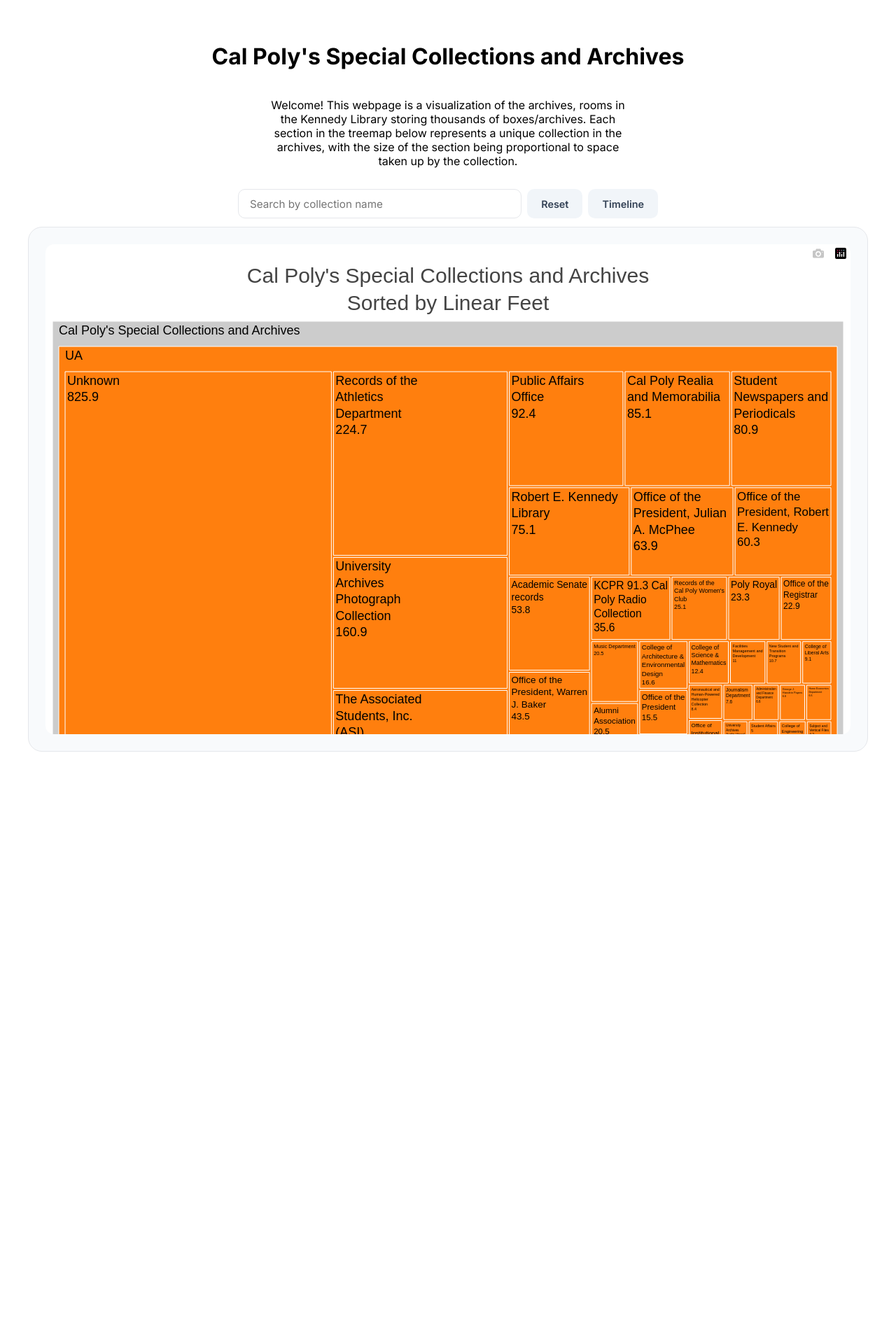
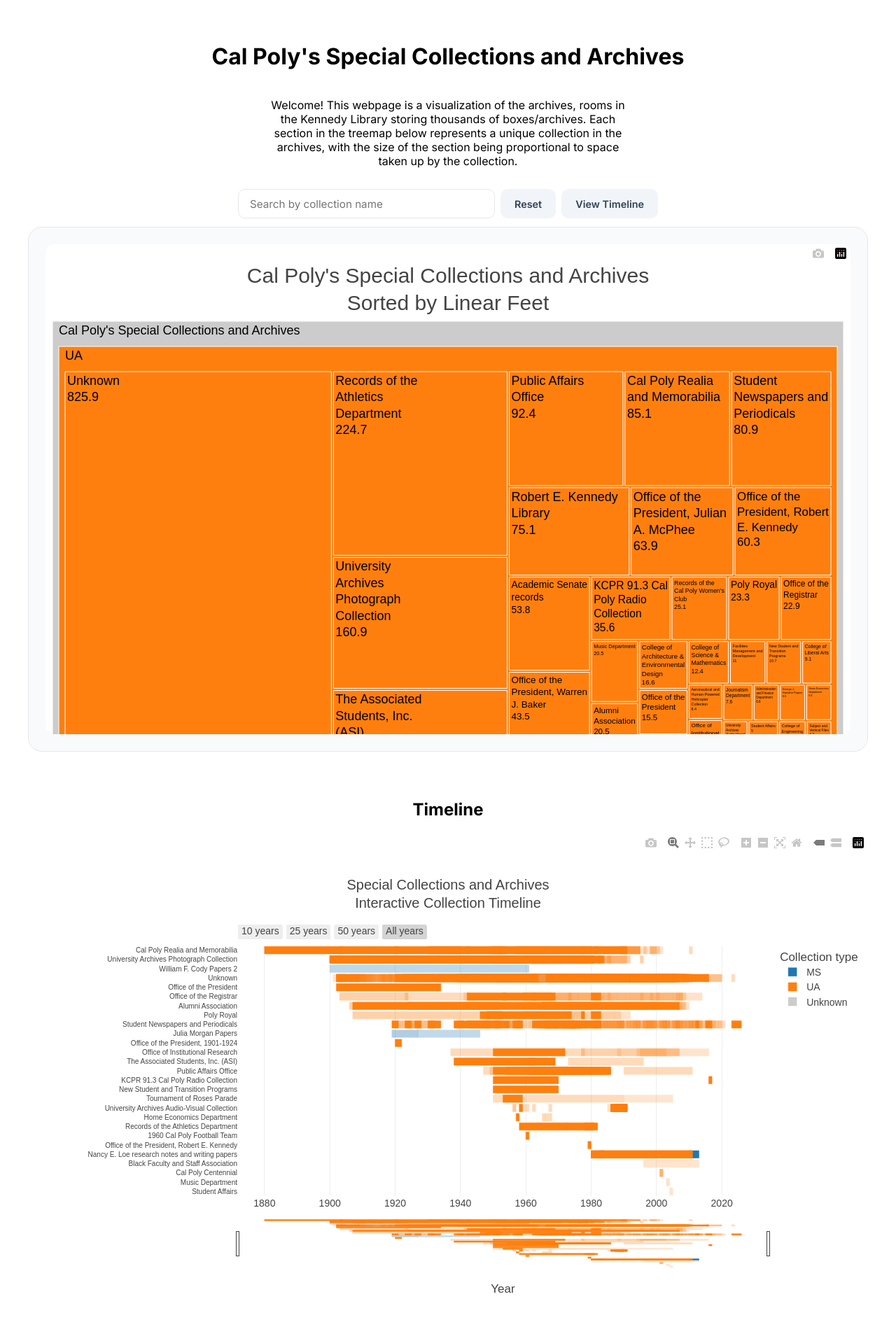
Before and after one commit to kylelin23/visualArchivesProject, a React (Vite) app: page / in a window 1280 px wide. Shown: the top 1886 px of the page at 70% size. Before the commit the page ends 1162 px from the top, so only its background shows below. Built offline with nearby package versions, Linux system fonts and the light colour scheme.

Commit message:
add auto scroller

```diff
--- a/src/App.css
+++ b/src/App.css
@@ -1,5 +1,9 @@
 :root {
   font-family: "Inter", Roboto;
+}
+
+body{
+  scroll-behavior: smooth;
 }
 
 .container {
--- a/src/App.tsx
+++ b/src/App.tsx
@@ -7,22 +7,6 @@
 import "@fontsource/inter/600.css";
 import "@fontsource/inter/700.css";
 
-// Timeline modal logic
-function Modal({ timelineShown, ref } : { timelineShown : boolean, ref : React.RefObject<HTMLIFrameElement | null>}) {
-  if(timelineShown){
-    return(
-      <div className = "modal-overlay">
-        <iframe
-          ref={ref}
-          src={`${import.meta.env.BASE_URL}collection_timeline.html?v=2`}
-          className="timeline"
-          title="Collection Timeline"
-        />
-      </div>
-    )
-  }
-}
-
 export default function App() {
   const iframeRef = useRef<HTMLIFrameElement>(null);
   const timelineRef = useRef<HTMLIFrameElement>(null);
@@ -31,7 +15,6 @@
   const [notFound, setNotFound] = useState(false);
   const [labels, setLabels] = useState<string[]>([]);
   const [showSuggestions, setShowSuggestions] = useState(false);
-  const [timelineShown, setTimelineShown] = useState(false);
 
   useEffect(() => {
     function handleMessage(event: MessageEvent) {
@@ -101,6 +84,16 @@
     );
   }
 
+  // Auto scrolling button
+  const targetRef = useRef<HTMLHeadingElement>(null)
+  function autoScroll(){
+    if(targetRef.current){
+      targetRef.current.scrollIntoView({
+        behavior: 'smooth',
+      })
+    }
+  }
+
   return (
     <>
       <div className="container">
@@ -130,8 +123,8 @@
             <button type="button" className="resetButton" onClick={handleReset}>
               Reset
             </button>
-            <button type="button" className="resetButton" onClick={() => setTimelineShown(!timelineShown)}>
-              Timeline
+            <button type="button" className="resetButton" onClick={autoScroll}>
+              View Timeline
             </button>
           </form>
 
@@ -168,8 +161,16 @@
             />
           </div>
         </div>
+
+        <h2 ref = {targetRef}>Timeline</h2>
+        <iframe
+          ref={timelineRef}
+          src={`${import.meta.env.BASE_URL}collection_timeline.html?v=2`}
+          className="timeline"
+          title="Collection Timeline"
+        />
       </div>
-      <Modal timelineShown = {timelineShown} ref = {timelineRef}/>
+
     </>
   );
 }
```
